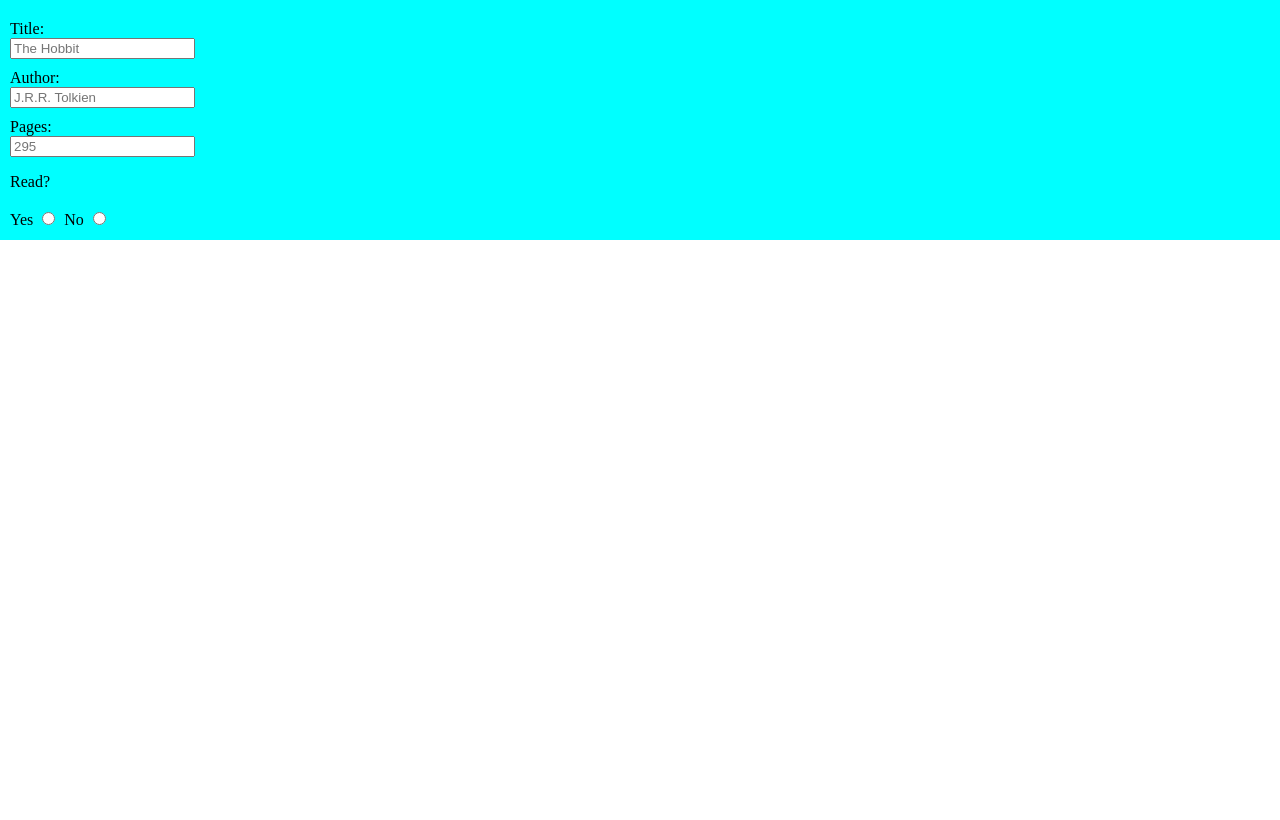
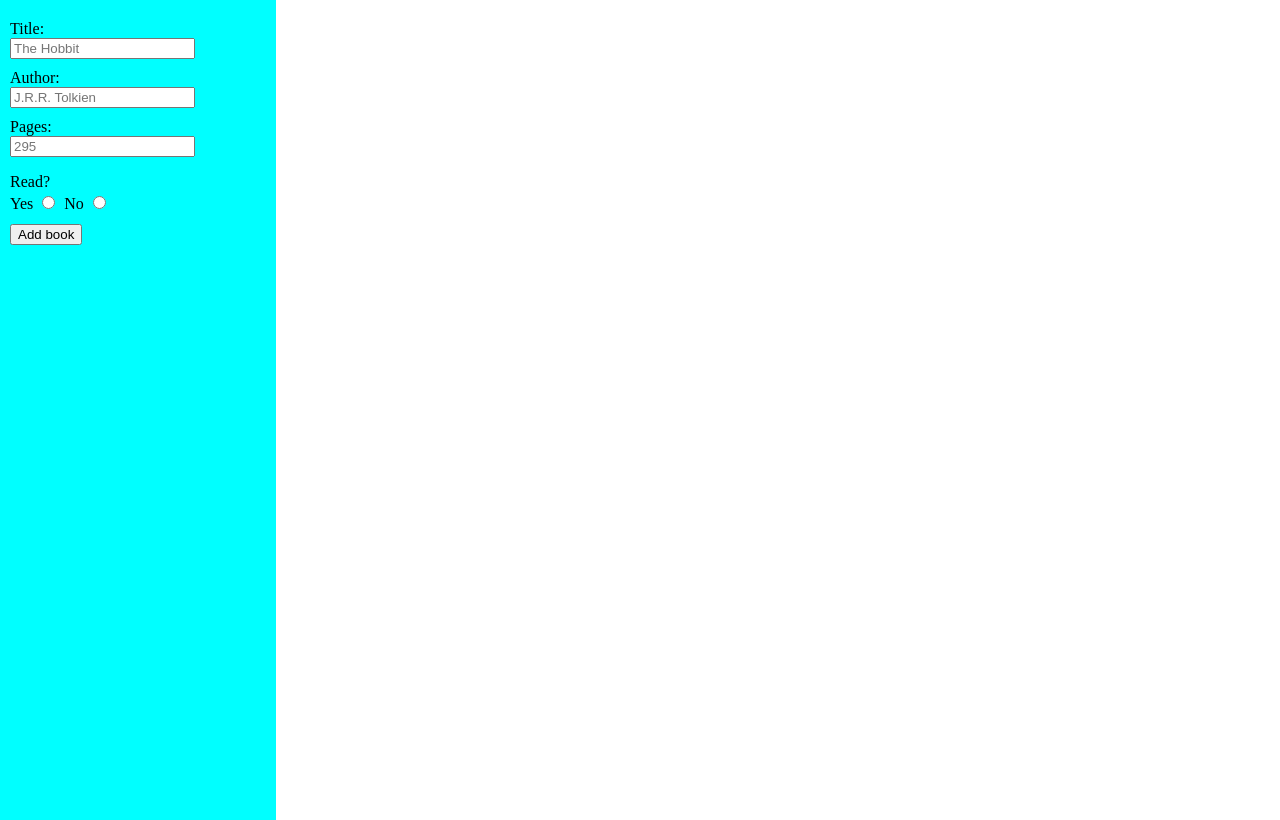
Before and after one commit to justinrkinsman/library-livepreview, a plain HTML site: page index.html in a window 1280 px wide. Drawn offline with Linux system fonts and the light colour scheme.

Commit message:
Complete form

```diff
--- a/index.html
+++ b/index.html
@@ -29,12 +29,13 @@
             <input type="text" id="page" name="page" placeholder="295">
         </div>
         <div>
-            <p>Read?</p>
+            <p class="read">Read?</p>
             <label for="yes">Yes</label>
             <input type="radio" id="yes" name="read" value="Yes">
             <label for="no">No</label>
             <input type="radio" id="no" name="read" value="No">
         </div>
+        <input type="button" id="add" value="Add book">
     </form>
 </body>
 </html>
--- a/javascript.js
+++ b/javascript.js
@@ -4,26 +4,18 @@ function Book(title, author, page) {
     this.title = title,
     this.author = author,
     this.page = page
-    this.info = function() {
-        console.log(`${title} by ${author}, ${page} pages.`)
-    }
 }
-
-/*const bookDiv = document.querySelector("book").textContent
-console.log(bookDiv)*/
 
 function addBookToLibrary() {
     myLibrary.push(hobbit)
     myLibrary.push(phantom)
     myLibrary.push(davinci)
+    console.log(myLibrary)
 }
 
 const hobbit = new Book('The Hobbit', 'J.R.R. Tolkien', '295')
 const phantom = new Book('The Phantom of the Opera', 'Gaston Leroux', '269')
 const davinci = new Book('The Da Vinci Code', 'Dan Brown', '454')
 
-hobbit.info()
-phantom.info()
-davinci.info()
 
 addBookToLibrary()
--- a/style.css
+++ b/style.css
@@ -1,8 +1,8 @@
 .form {
-    display: flex;
-    flex-direction: column;
     padding: 10px;
     background-color: aqua;
+    width: 20vw;
+    height: 100vh
 }
 
 .label {
@@ -16,3 +16,11 @@ body {
 #yes, #no {
     margin: 5px;
 }
+
+#add {
+    margin-top: 10px;
+}
+
+.read {
+    margin-bottom: 0px;
+}
```
